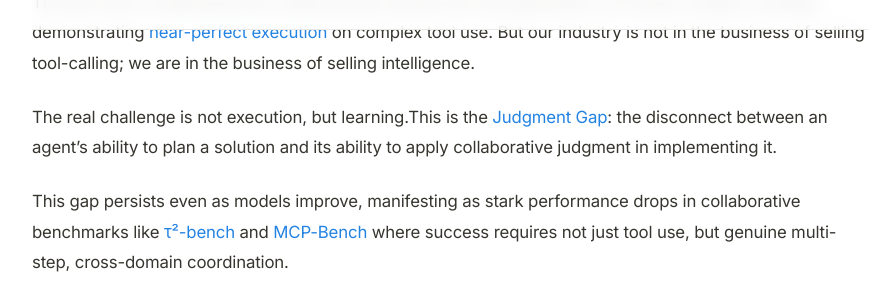
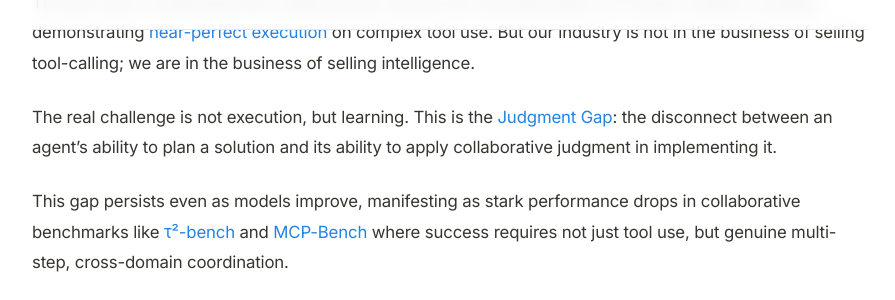
Before and after one commit to jbarnes850/jbarnes850.github.io, a Jekyll site: the page built from _posts/2025-09-03-are-we-over-engineering-intelligence.md, in a window 1280 px wide and 900 px high, scrolled down 899 px. Shown: the part 153-453 px from the top of the window, without its empty margins (190-1085 px from the left). Built offline with Jekyll 4.4.1, drawn with Linux system fonts in a browser that asks for light colours; nearby versions of some CDN libraries.

Commit message:
Fix grammar: add missing space and correct dash formatting

```diff
--- a/_posts/2025-09-03-are-we-over-engineering-intelligence.md
+++ b/_posts/2025-09-03-are-we-over-engineering-intelligence.md
@@ -17,15 +17,15 @@ This brings us to the second half of the AI story: the AI-AI loop, where systems
 
 The last mile of sequential tool-calling will be solved; the next generation of frontier models is already demonstrating [near-perfect execution](https://artificialanalysis.ai/articles/gpt-5-benchmarks-and-analysis) on complex tool use. But our industry is not in the business of selling tool-calling; we are in the business of selling intelligence.
 
-The real challenge is not execution, but learning.This is the [Judgment Gap](https://www.arc.computer/blog/Navigating-Dual-Control-Environments): the disconnect between an agent's ability to plan a solution and its ability to apply collaborative judgment in implementing it.
+The real challenge is not execution, but learning. This is the [Judgment Gap](https://www.arc.computer/blog/Navigating-Dual-Control-Environments): the disconnect between an agent's ability to plan a solution and its ability to apply collaborative judgment in implementing it.
 
 This gap persists even as models improve, manifesting as stark performance drops in collaborative benchmarks like [τ²-bench](https://arxiv.org/pdf/2506.07982) and [MCP-Bench](https://papers-pdfs.assets.alphaxiv.org/2508.20453v1.pdf) where success requires not just tool use, but genuine multi-step, cross-domain coordination.
 
 The industry’s answer has fractured into two distinct camps, both products of the same over-engineering mindset.
 
-1. **Domain-specific reinforcement learning** \- where compute is dedicated to complex, multi-stage RL to sharpen an agent's skills for a narrow set of tasks. While powerful, this creates specialized models that struggle to generalize and require retraining as the business environment changes.
+1. **Domain-specific reinforcement learning** - where compute is dedicated to complex, multi-stage RL to sharpen an agent's skills for a narrow set of tasks. While powerful, this creates specialized models that struggle to generalize and require retraining as the business environment changes.
 
-2. **Orchestration (i.e. the multi-agent system)** \- which attempts to brute-force reliability by adding more agents, more communication, and more complexity. While hierarchical, orchestrator-led systems have shown significant value in code (claude code, Codex, etc), the world operates outside the IDE. The default sub-agent architecture often turns into confused assistants or introduces numerous points of failure from task decomposition, wasting compute on coordination rather than problem-solving.
+2. **Orchestration (i.e. the multi-agent system)** - which attempts to brute-force reliability by adding more agents, more communication, and more complexity. While hierarchical, orchestrator-led systems have shown significant value in code (claude code, Codex, etc), the world operates outside the IDE. The default sub-agent architecture often turns into confused assistants or introduces numerous points of failure from task decomposition, wasting compute on coordination rather than problem-solving.
 
 We believe this is the wrong frame. Agent reliability is a learning problem that demands a better, [simpler architecture](https://www.interconnects.ai/p/contra-dwarkesh-on-continual-learning).
 
```
